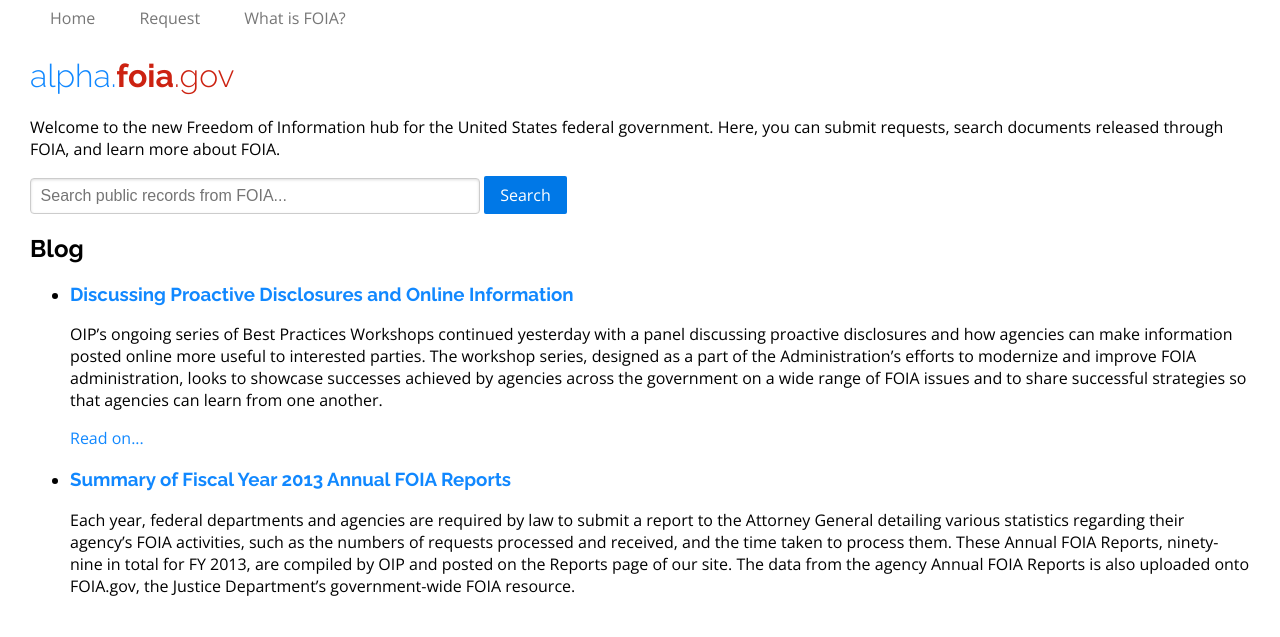
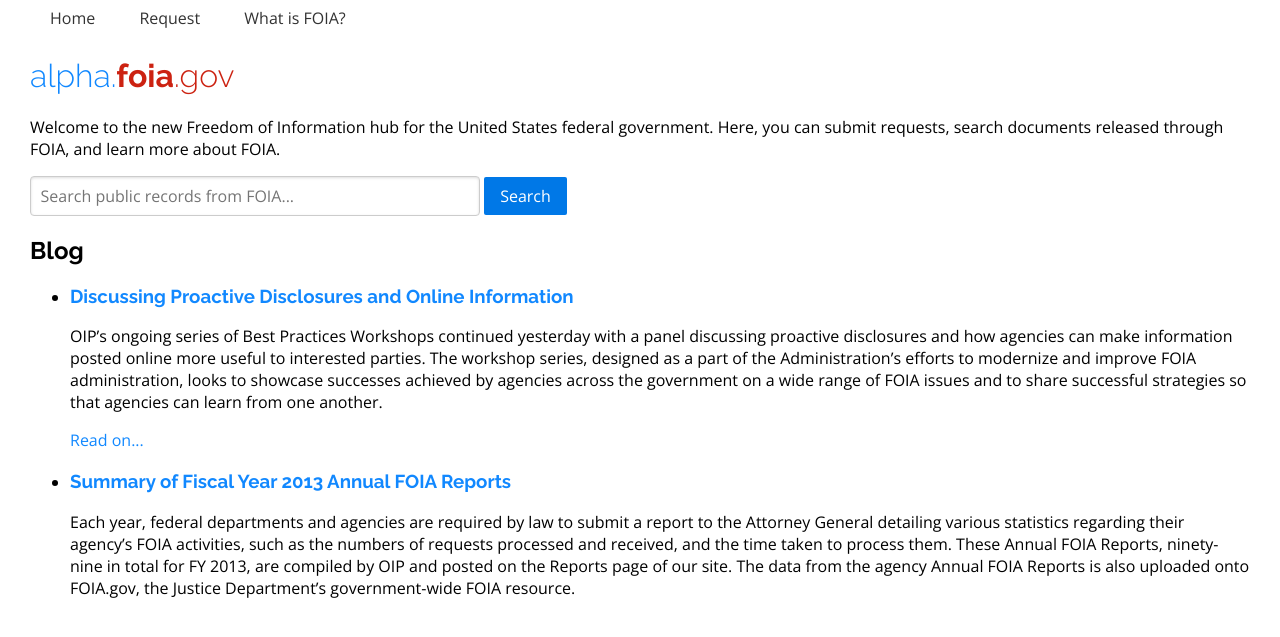
Before and after one commit to 18F/2015-foia-design, a Jekyll site: the page built from index.html, in a window 1280 px wide. Shown: the top 637 px of the page. Built offline with Jekyll 4.4.1, drawn with Linux system fonts in a browser that asks for light colours.

Commit message:
Cleaning up CSS

```diff
--- a/assets/css/main.css
+++ b/assets/css/main.css
@@ -1,11 +1,16 @@
-body {padding: 0 30px; font-family: 'Open Sans', sans-serif;}
-h1,h2,h3,h4,h5,h6 {font-family: 'Raleway', sans-serif;}
-input.search, input.agency {width: 450px;}
-textarea.request {width: 450px; height: 100px;}
-input.upto {width: 80px;}
-span.fee-amount {font-weight: bold;}
+body { padding: 0 30px; }
+html, button, input, select, textarea,
+.pure-g [class *= "pure-u"] { font-family: 'Open Sans', sans-serif; }
+h1,h2,h3,h4,h5,h6 { font-family: 'Raleway', sans-serif; }
 a { color: #18f; text-decoration: none;}
+.pure-menu a, .pure-menu .pure-menu-can-have-children>li:after { color: #333; }
 
 
 #logo { font-weight:200; color: #18f; }
 #logo em { color: #cc2211; font-style: normal;}
+
+
+input.search, input.agency { width: 450px; }
+textarea.request { width: 450px; height: 100px; }
+input.upto { width: 80px; }
+span.fee-amount { font-weight: bold; }
```
